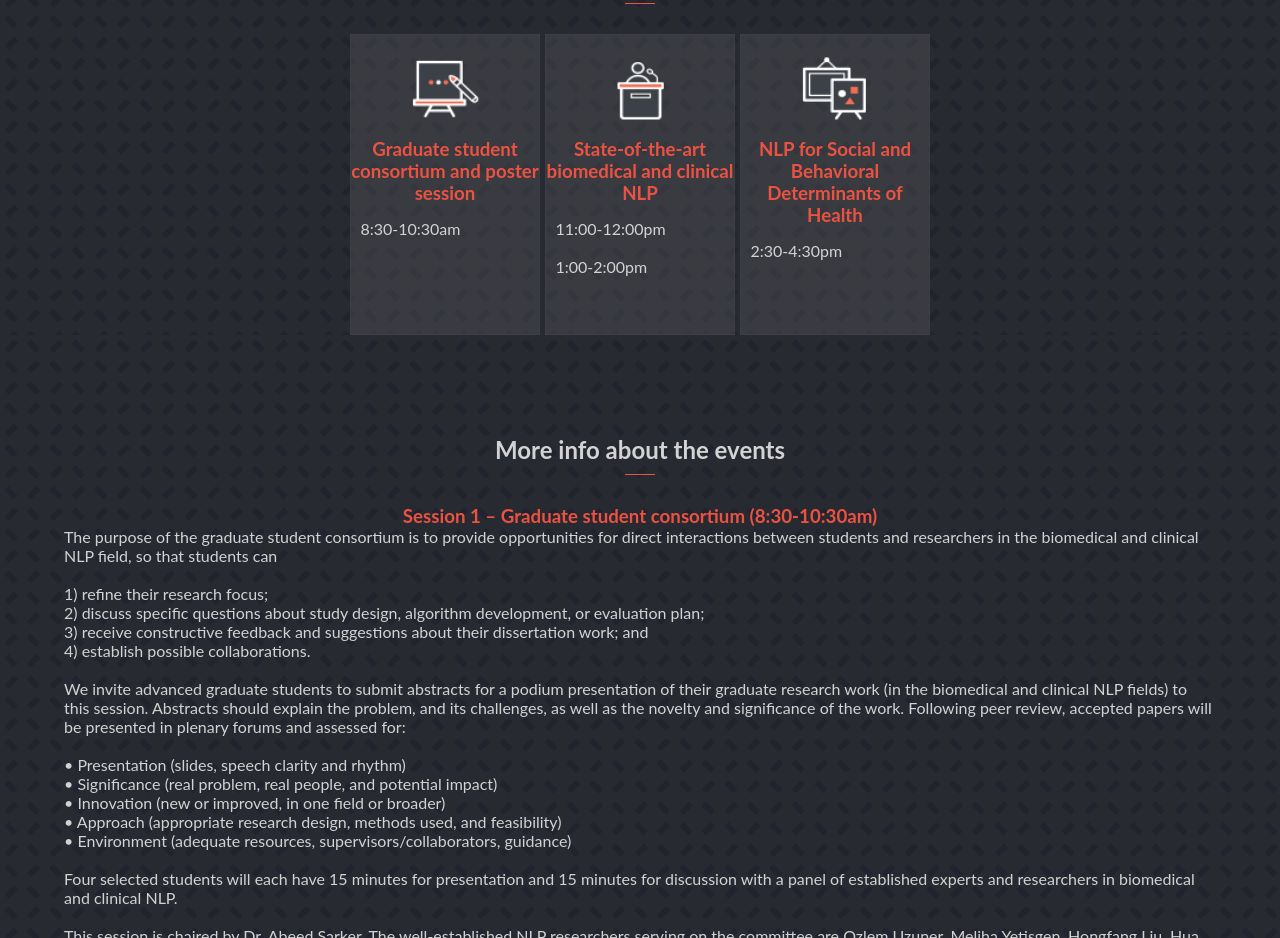
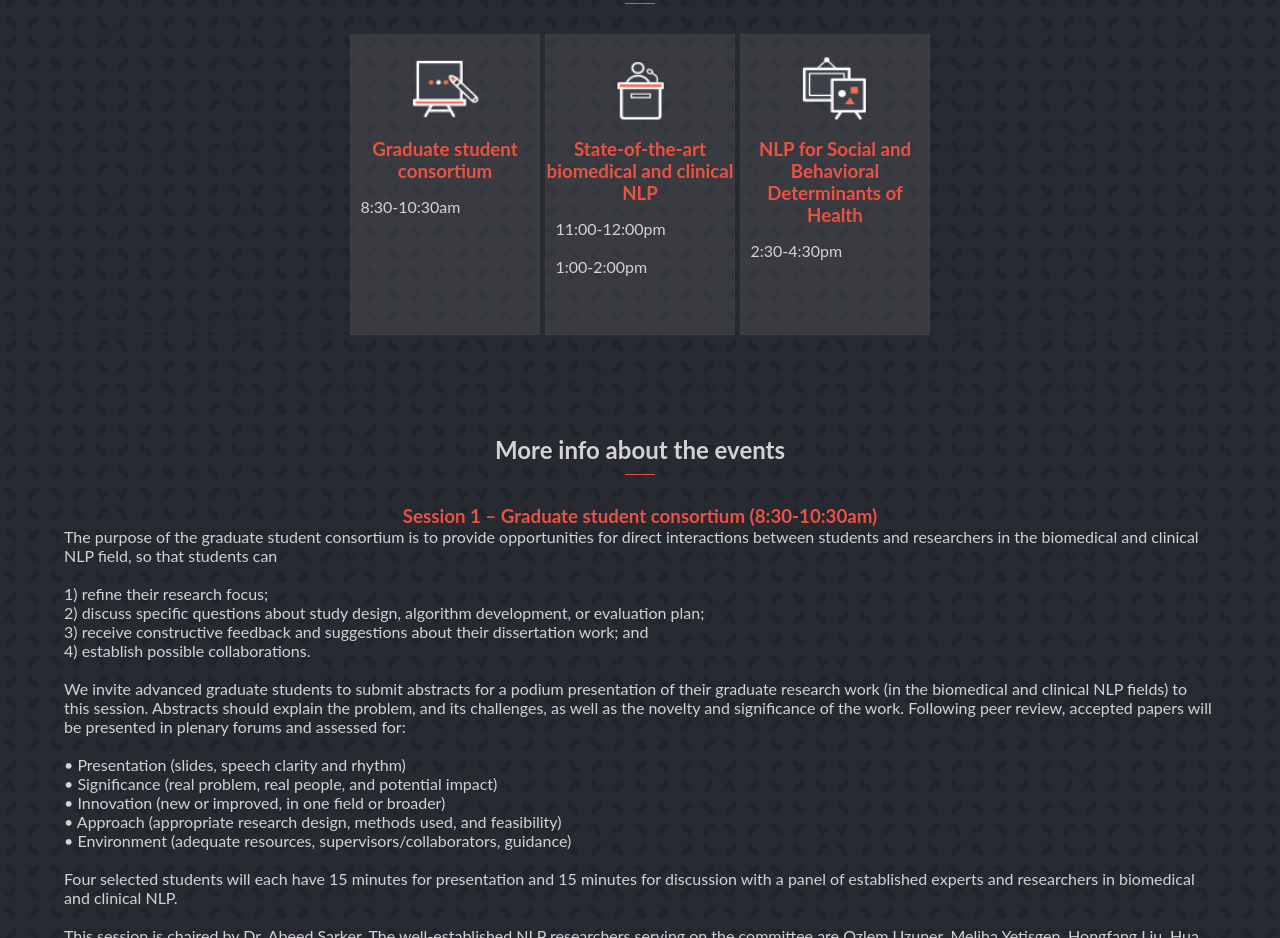
Before and after one commit to PittNAIL/AMIANLP2022, a plain HTML site: page index.html in a window 1280 px wide. Shown: the part 1579-2517 px from the top of the page. Drawn offline with Linux system fonts and the light colour scheme; a web font is replaced by a local one.

Commit message:
removed poster session

```diff
--- a/index.html
+++ b/index.html
@@ -236,7 +236,7 @@
         <ul>
             <li>
                 <img src="src/workshop.png" alt="Workshop icon">
-                <h3>Graduate student consortium and poster session </h3>
+                <h3>Graduate student consortium </h3>
                 <p>8:30-10:30am</p>
             </li>
             <li>
```
